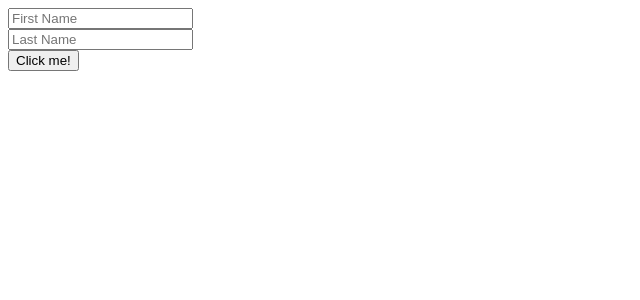
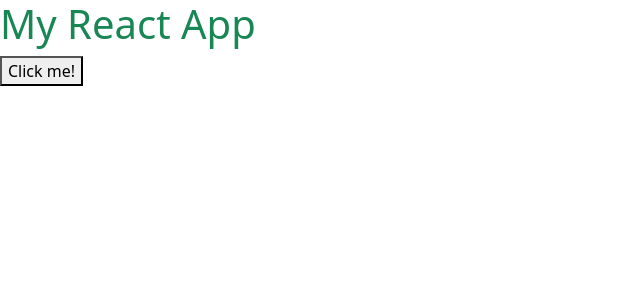
Before and after one commit to guidonunes/e-commerce-mern-react-exercises-, a React (Vite) app: page / in a window 1280 px wide. Shown: the top 300 px of the page, without its empty margins (0-640 px from the left). Built offline with nearby package versions, Linux system fonts and the light colour scheme.

Commit message:
implement exercise with bootstrap using useRef hook

```diff
--- a/package.json
+++ b/package.json
@@ -10,6 +10,7 @@
     "preview": "vite preview"
   },
   "dependencies": {
+    "bootstrap": "^5.3.3",
     "react": "^18.3.1",
     "react-dom": "^18.3.1",
     "react-router-dom": "^6.27.0"
--- a/src/App.jsx
+++ b/src/App.jsx
@@ -3,21 +3,18 @@ import { useRef } from 'react';
 
 
 function App() {
-  let firstName, lastName = useRef()
+  let myHeadline= useRef()
 
 
 
   const changeHeadline = () => {
-    let fName = firstName.value;
-    let lName = lastName.value;
-
-    alert(fName + ' ' + lName)
+    myHeadline.current.classList.remove('text-success')
+    myHeadline.current.classList.add('text-danger')
   }
 
   return (
     <div>
-      <input ref={(a)=>firstName=a} placeholder='First Name' /> <br />
-      <input ref={(a)=>lastName=a} placeholder='Last Name' /> <br />
+      <h1 ref={myHeadline} className='text-success'>My React App</h1>
 
       <button onClick={changeHeadline}>Click me!</button>
     </div>
--- a/src/main.jsx
+++ b/src/main.jsx
@@ -2,6 +2,8 @@ import { StrictMode } from 'react'
 import { createRoot } from 'react-dom/client'
 import App from './App.jsx'
 import './assets/css/styles.css';
+import 'bootstrap';
+import 'bootstrap/dist/css/bootstrap.min.css';
 
 
 createRoot(document.getElementById('root')).render(
```
Also changed, not shown: 1 other file (tests, documents, lock files or other folders).
